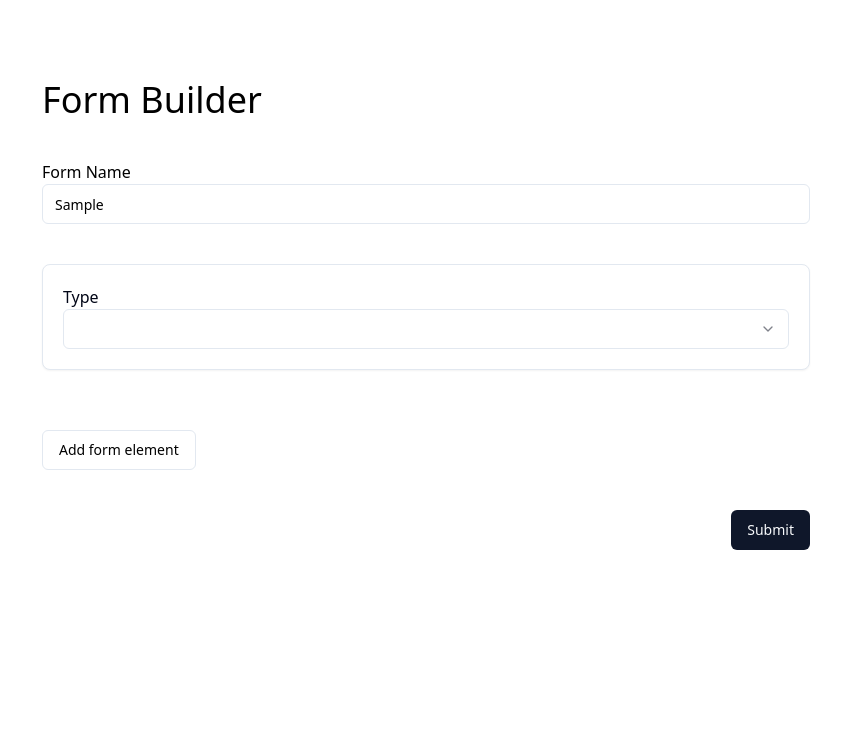
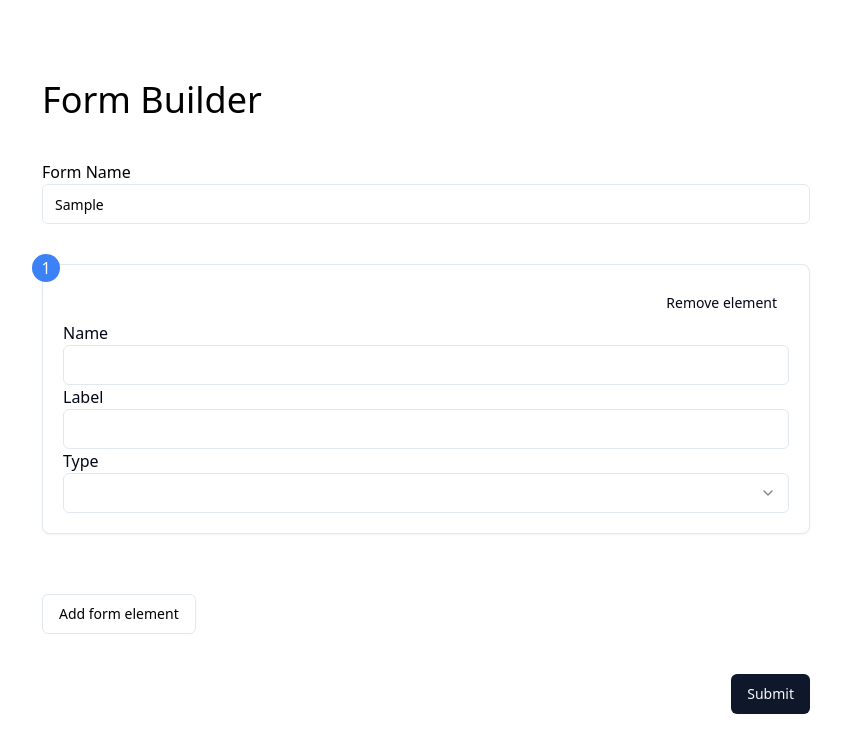
Before and after one commit to offlineanton/shepper-test, a React (Vite) app: page /form-builder in a window 1280 px wide. Both pictures are taken after typing "Sample" into the empty fields and a click on the button "Add form element". Shown: the top 752 px of the page, without its empty margins (214-1055 px from the left). Built offline with nearby package versions, Linux system fonts and the light colour scheme; a web font is replaced by a local one.

Commit message:
Select options

```diff
--- a/src/components/FormElement/FormElement.tsx
+++ b/src/components/FormElement/FormElement.tsx
@@ -1,27 +1,76 @@
 import { FormikErrors } from "formik";
 import FormElementWrapper from "./FormElementWrapper";
 import FormikSelect from "../inputs/FormikSelect";
+import FormikInput from "../inputs/FormikInput";
+import { EmptyFormElement } from "@/routes/FormBuilder";
+import { Button } from "../ui/button";
+import FormElementSelectOptions, { FormElementSelectOption } from "./FormElementSelectOptions";
+import IndexMarker from "../IndexMarker";
+
+type FormElement = {
+    type: string;
+    name: string;
+    label: string;
+    options?: FormElementSelectOption[];
+}
 
 interface FormElementProps {
     index: number;
     setFieldValue: (field: string, value: any, shouldValidate?: boolean) => Promise<void | FormikErrors<{
         formName: string;
-        formElements: never[];
+        formElements: EmptyFormElement[];
     }>>;
-    formElement: {
-        type: string;
-        name: string;
-        label: string;
-    }
+    handleRemoveFormElement: (index: number) => void;
+    formElement: FormElement;
+    errors?: { [key: string]: string };
 }
 
 const FormElement = ({
     index,
     setFieldValue,
+    handleRemoveFormElement,
     formElement,
+    errors
 }: FormElementProps) => {
     return (
         <FormElementWrapper>
+            <IndexMarker index={index + 1} />
+
+            <div className="flex justify-end">
+                <Button
+                    size="sm"
+                    variant="ghost"
+                    type="button"
+                    onClick={() => handleRemoveFormElement(index)}
+                >
+                    Remove element
+                </Button>
+            </div>
+
+            <FormikInput
+                name={`formElements[${index}].name`}
+                onChange={
+                    (e: React.ChangeEvent<any>) => {
+                        setFieldValue(`formElements[${index}].name`, e.currentTarget.value)
+                    }
+                }
+                value={formElement.name}
+                label={"Name"}
+                error={errors ? errors["name"] : undefined}
+            />
+
+            <FormikInput
+                name={`formElements[${index}].label`}
+                onChange={
+                    (e: React.ChangeEvent<any>) => {
+                        setFieldValue(`formElements[${index}].label`, e.currentTarget.value)
+                    }
+                }
+                value={formElement.label}
+                label={"Label"}
+                error={errors ? errors["label"] : undefined}
+            />
+
             <FormikSelect
                 name={`formElements[${index}].type`}
                 onChange={
@@ -37,8 +86,17 @@ const FormElement = ({
                     { value: "group", label: "Group" },
                 ]}
                 value={formElement.type}
+                error={errors ? errors["type"] : undefined}
                 label="Type"
             />
+
+            {formElement.type === "select" &&
+                <FormElementSelectOptions
+                    setFieldValue={setFieldValue}
+                    index={index}
+                    options={formElement.options || []}
+                />
+            }
         </FormElementWrapper>
     )
 }
--- /dev/null
+++ b/src/components/FormElement/FormElementSelectOptions.tsx
@@ -0,0 +1,117 @@
+import { emptyFormElement, EmptyFormElement } from "@/routes/FormBuilder";
+import { Button } from "../ui/button";
+import { FormikErrors } from "formik";
+import FormElement from "./FormElement";
+import { Card } from "../ui/card";
+import FormikInput from "../inputs/FormikInput";
+import IndexMarker from "../IndexMarker";
+import { useState } from "react";
+
+interface FormElementSelectOptionsProps {
+    setFieldValue: (field: string, value: any, shouldValidate?: boolean) => Promise<void | FormikErrors<{
+        formName: string;
+        formElements: EmptyFormElement[];
+    }>>;
+    index: number;
+    options: FormElementSelectOption[];
+}
+
+export type FormElementSelectOption = {
+    value: string;
+    label: string;
+}
+
+const emptyOption = {
+    label: "",
+    value: "",
+}
+
+const FormElementSelectOptions = ({
+    setFieldValue,
+    index,
+    options,
+}: FormElementSelectOptionsProps) => {
+    const [optionsHidden, setOptionsHidden] = useState(false);
+
+    const handleAddNewSelectOption = () => {
+        setFieldValue(`formElements[${index}].options`, [...options, emptyOption])
+    };
+
+    const handleRemoveSelectOption = (optionIndex: number) => {
+        setFieldValue(`formElements[${index}].options`, options.filter((_, i) => i !== optionIndex));
+    }
+
+    return (
+        <>
+            <div className="flex justify-end mt-5">
+                {!optionsHidden &&
+                    <Button type="button" onClick={handleAddNewSelectOption}>
+                        Add an option
+                    </Button>
+                }
+
+                {options.length > 0 &&
+                    <Button
+                        type="button"
+                        onClick={() => setOptionsHidden(!optionsHidden)}
+                        className="ml-3"
+                        variant="outline"
+                    >
+                        {optionsHidden ? "Show" : "Hide"} options
+                    </Button>
+                }
+            </div>
+                {!optionsHidden && (
+                    <>
+                        {options.map((option, optionIndex) => (
+                            <Card className="mt-5 p-5 relative">
+                                <IndexMarker index={optionIndex + 1} color="bg-blue-800" />
+
+                                <div className="flex justify-end">
+                                    <Button
+                                        type="button"
+                                        variant="ghost"
+                                        onClick={() => handleRemoveSelectOption(optionIndex)}
+                                    >
+                                        Remove Option
+                                    </Button>
+                                </div>
+
+                                <FormikInput
+                                    name={`formElements[${index}].options[${optionIndex}].label`}
+                                    onChange={
+                                        (e: React.ChangeEvent<any>) => {
+                                            setFieldValue(
+                                                `formElements[${index}].options[${optionIndex}].label`, e.currentTarget.value
+                                            )
+                                        }
+                                    }
+                                    value={option.label}
+                                    label={"Label"}
+                                    // TODO: error handling for options
+                                    // error={errors ? errors["label"] : undefined}
+                                />
+
+                                <FormikInput
+                                    name={`formElements[${index}].options[${optionIndex}].value`}
+                                    onChange={
+                                        (e: React.ChangeEvent<any>) => {
+                                            setFieldValue(
+                                                `formElements[${index}].options[${optionIndex}].value`, e.currentTarget.value
+                                            )
+                                        }
+                                    }
+                                    value={option.value}
+                                    label={"Value"}
+                                    // TODO: error handling for options
+                                    // error={errors ? errors["label"] : undefined}
+                                />
+                            </Card>
+                        ))}
+                    </>
+                )}
+        </>
+    )
+};
+
+export default FormElementSelectOptions;
--- a/src/components/FormElement/FormElementWrapper.tsx
+++ b/src/components/FormElement/FormElementWrapper.tsx
@@ -2,7 +2,7 @@ import { Card } from "../ui/card"
 
 const FormElementWrapper = ({ children }: { children: React.ReactNode }) => {
     return (
-        <div className="mt-10 mb-10">
+        <div className="mt-10 mb-10 relative">
             <Card>
                 <div className="p-5">
                     {children}
--- /dev/null
+++ b/src/components/IndexMarker.tsx
@@ -0,0 +1,17 @@
+const IndexMarker = ({
+    index,
+    color = "bg-blue-500"
+}: {
+    index: number,
+    color?: string
+}) => {
+    return (
+        <div
+            className={`absolute -top-2.5 -left-2.5 p-1 text-white w-7 h-7 flex items-center justify-center rounded-full ${color}`}
+        >
+            {index}
+        </div>
+    )
+}
+
+export default IndexMarker;
--- a/src/routes/FormBuilder.tsx
+++ b/src/routes/FormBuilder.tsx
@@ -26,7 +26,7 @@ import { Button } from "@/components/ui/button";
 import { Form, Formik } from "formik";
 import * as Yup from 'yup';
 
-const FormBuilderSchema = Yup.object().shape({
+const formBuilderSchema = Yup.object().shape({
     formName: Yup.string().required("Form name is required"),
     formElements: Yup.array()
         .of(
@@ -39,7 +39,13 @@ const FormBuilderSchema = Yup.object().shape({
         .min(1, "Please add a form element")
 });
 
-const emptyFormElement = {
+export interface EmptyFormElement {
+    name: string;
+    type: string;
+    label: string;
+}
+
+export const emptyFormElement = {
     name: "",
     type: "",
     label: "",
@@ -53,17 +59,19 @@ const FormBuilder = () => {
                 <Formik
                     initialValues={{
                         formName: "",
-                        formElements: []
+                        formElements: [] as EmptyFormElement[],
                     }}
                     validateOnChange={false}
                     validateOnBlur={false}
-                    validationSchema={FormBuilderSchema}
-                    onSubmit={() => {}}
+                    validationSchema={formBuilderSchema}
+                    onSubmit={() => {
+                        console.error("dont")
+                    }}
                 >
                     {({
                         values,
                         errors,
-                        handleBlur,
+                        touched,
                         handleChange,
                         setFieldValue,
                     }) => {
@@ -74,6 +82,13 @@ const FormBuilder = () => {
                             setFieldValue("formElements", [...values.formElements, emptyFormElement]);
                         }
 
+                        const handleRemoveFormElement = (index: number) => {
+                            setFieldValue(
+                                "formElements",
+                                values.formElements.filter((_, i) => i !== index)
+                            );
+                        };
+
                         return (
                             <Form>
                                 <FormikInput
@@ -81,19 +96,25 @@ const FormBuilder = () => {
                                     label="Form Name"
                                     value={values.formName}
                                     onChange={handleChange}
-                                    onBlur={handleBlur}
-                                    error={errors.formName}
+                                    error={touched.formName ? errors.formName : undefined}
                                     placeholder={"Enter the name of your form here"}
                                 />
 
-                                {values.formElements.map((formElement, i) => (
+                                {values.formElements.map((formElement, i) => {
+                                    return (
                                         <FormElement
                                             key={i}
                                             index={i}
                                             setFieldValue={setFieldValue}
+                                            handleRemoveFormElement={handleRemoveFormElement}
                                             formElement={formElement}
+                                            errors={
+                                                errors.formElements
+                                                ? (errors.formElements[i] as { [key: string]: string })
+                                                : undefined}
                                         />
-                                ))}
+                                    )
+                                })}
 
                                 <Button
                                     className="mt-5"
```
Also changed, not shown: src/components/inputs/FormikSelect.tsx (+8 -0 lines), src/components/inputs/formikInput.tsx (+3 -7 lines). Lines whose indentation alone changed are shown as unchanged.
